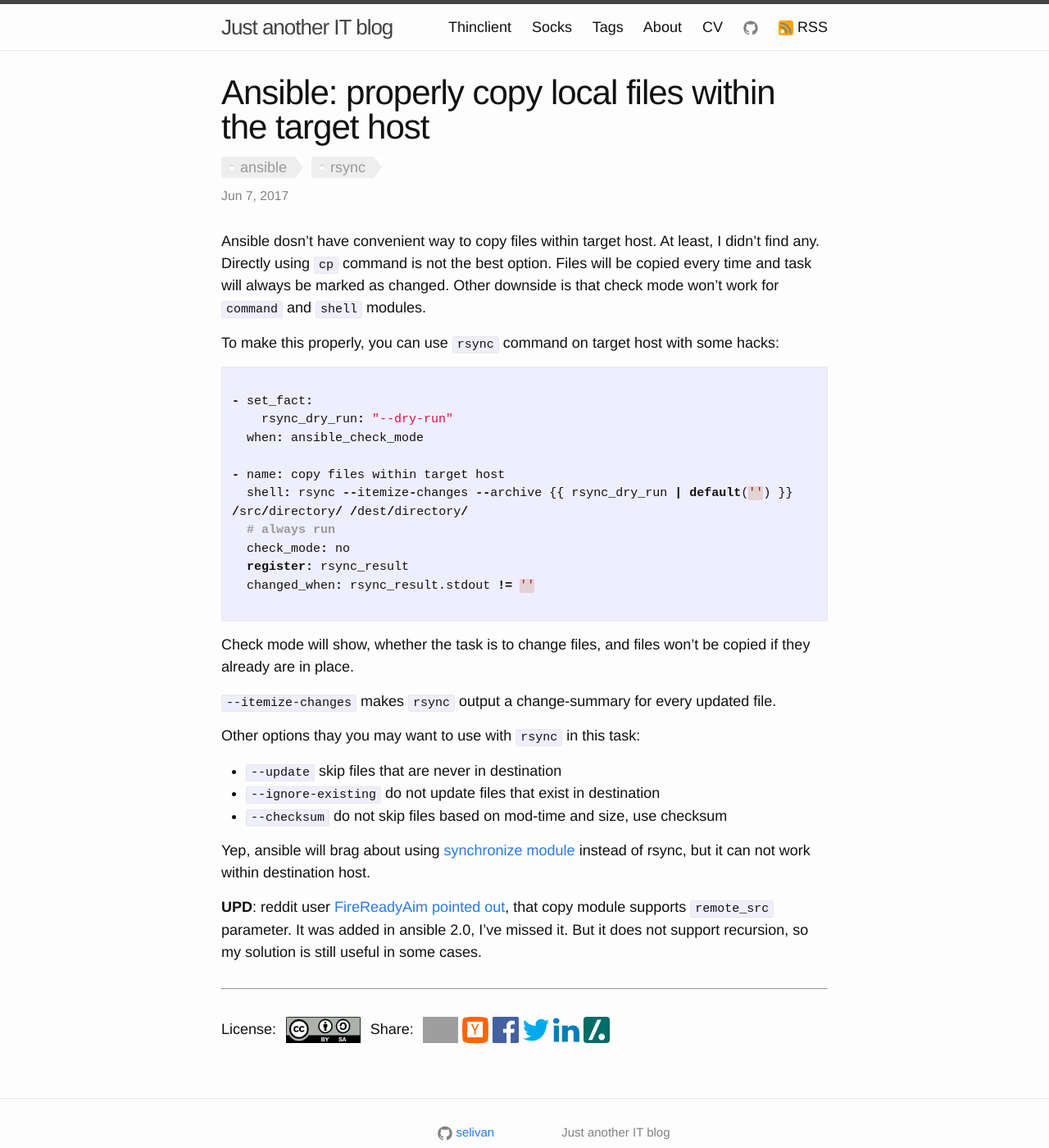
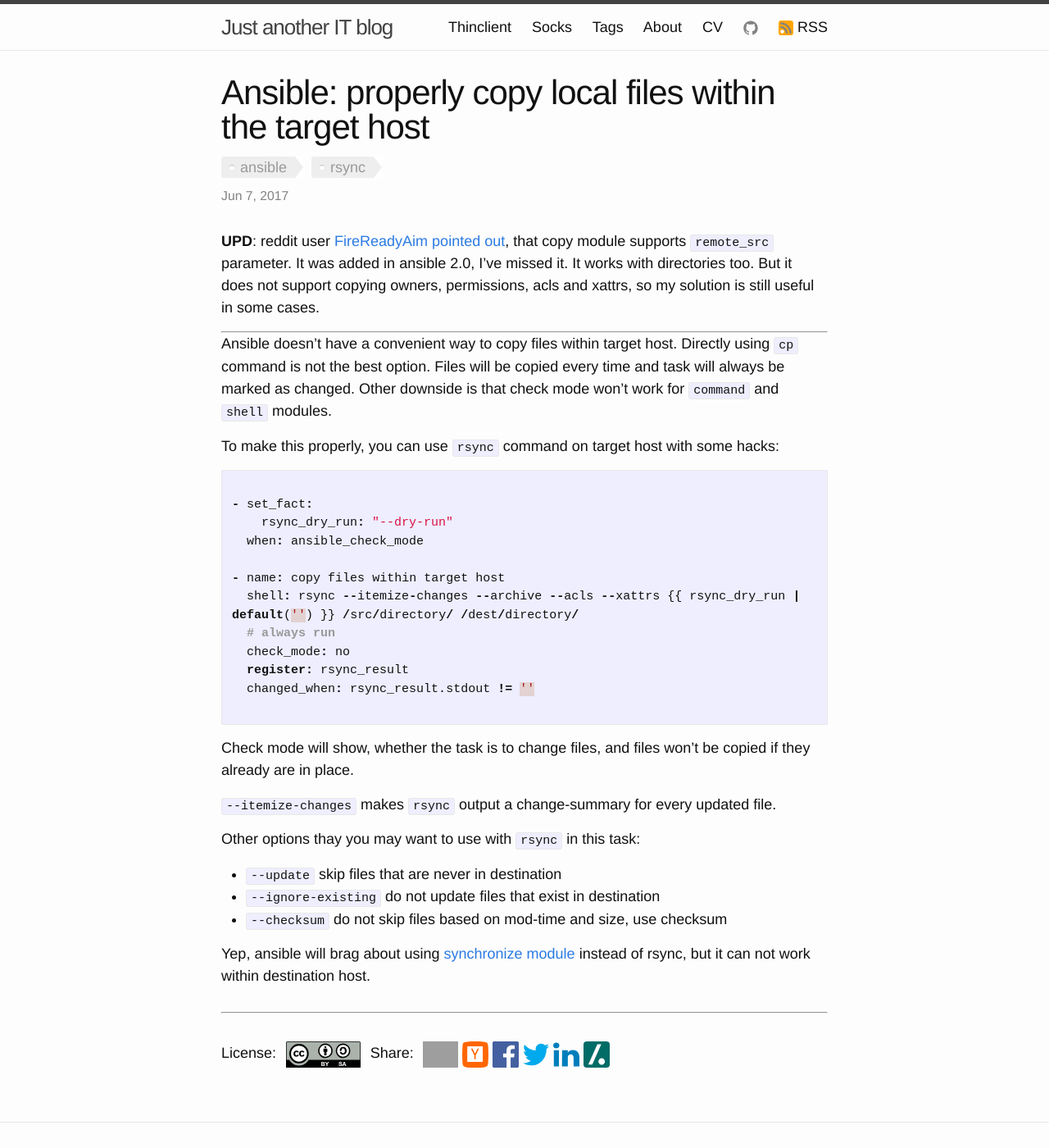
Before and after one commit to selivan/selivan.github.io, a Jekyll site: the page built from _posts/2017-06-07-ansible-copy-local-files-within-target-host.md, in a window 1280 px wide and 1400 px high. Shown: the whole window at 82% size. Built offline with Jekyll 4.4.1, drawn with Linux system fonts in a browser that asks for light colours; comment, search, counter and statistics services are not loaded; grey boxes are pictures that could not be loaded.

Commit message:
update article

```diff
--- a/_posts/2017-06-07-ansible-copy-local-files-within-target-host.md
+++ b/_posts/2017-06-07-ansible-copy-local-files-within-target-host.md
@@ -4,7 +4,12 @@
 tags: [ansible,rsync]
 comments_by_disqus: true
 ---
-Ansible dosn't have convenient way to copy files within target host. At least, I didn't find any. Directly using `cp` command is not the best option. Files will be copied every time and task will always be marked as changed. Other downside is that check mode won't work for `command` and `shell` modules.
+
+**UPD**: reddit user [FireReadyAim](https://www.reddit.com/user/FireReadyAim) [pointed out](https://www.reddit.com/r/ansible/comments/6fvryi/ansible_properly_copy_local_files_within_the/dilj19l/), that copy module supports `remote_src` parameter. It was added in ansible 2.0, I've missed it. It works with directories too. But it does not support copying owners, permissions, acls and xattrs, so my solution is still useful in some cases.
+
+---
+
+Ansible doesn't have a convenient way to copy files within target host. Directly using `cp` command is not the best option. Files will be copied every time and task will always be marked as changed. Other downside is that check mode won't work for `command` and `shell` modules.
 
 To make this properly, you can use `rsync` command on target host with some hacks:
 
@@ -15,7 +20,7 @@
   when: ansible_check_mode
 
 - name: copy files within target host
-  shell: rsync --itemize-changes --archive {{ rsync_dry_run | default('') }} /src/directory/ /dest/directory/
+  shell: rsync --itemize-changes --archive --acls --xattrs {{ rsync_dry_run | default('') }} /src/directory/ /dest/directory/
   # always run
   check_mode: no
   register: rsync_result
@@ -28,10 +33,9 @@
 `--itemize-changes` makes `rsync` output a change-summary for every updated file.
 
 Other options thay you may want to use with `rsync` in this task:
-  * `--update` skip files that are never in destination
-  * `--ignore-existing` do not update files that exist in destination
-  * `--checksum` do not skip files based on mod-time and size, use checksum
+
+* `--update` skip files that are never in destination
+* `--ignore-existing` do not update files that exist in destination
+* `--checksum` do not skip files based on mod-time and size, use checksum
 
 Yep, ansible will brag about using [synchronize module](http://docs.ansible.com/synchronize_module.html) instead of rsync, but it can not work within destination host.
-
-**UPD**: reddit user [FireReadyAim](https://www.reddit.com/user/FireReadyAim) [pointed out](https://www.reddit.com/r/ansible/comments/6fvryi/ansible_properly_copy_local_files_within_the/dilj19l/), that copy module supports `remote_src` parameter. It was added in ansible 2.0, I've missed it. But it does not support recursion, so my solution is still useful in some cases.
```
